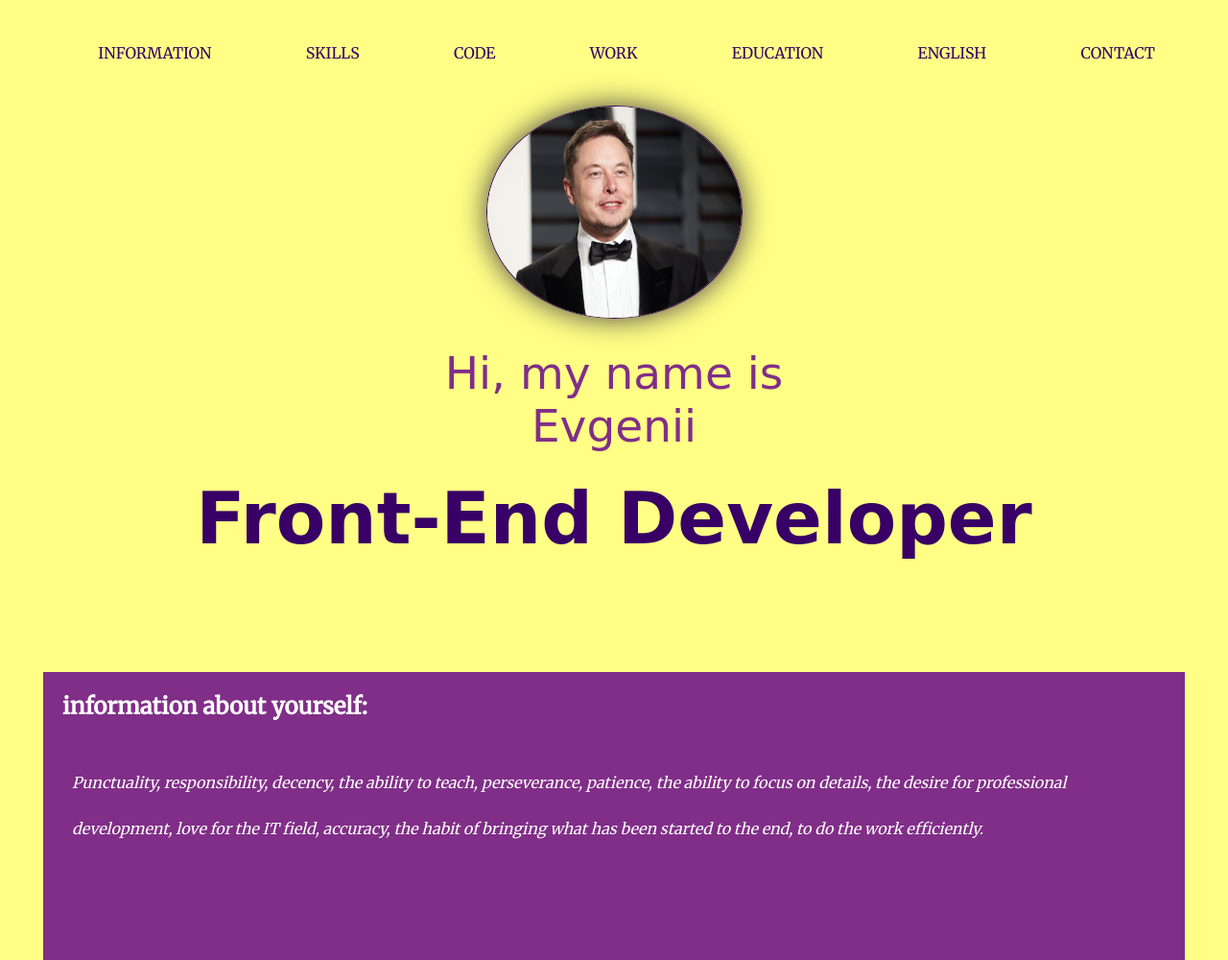
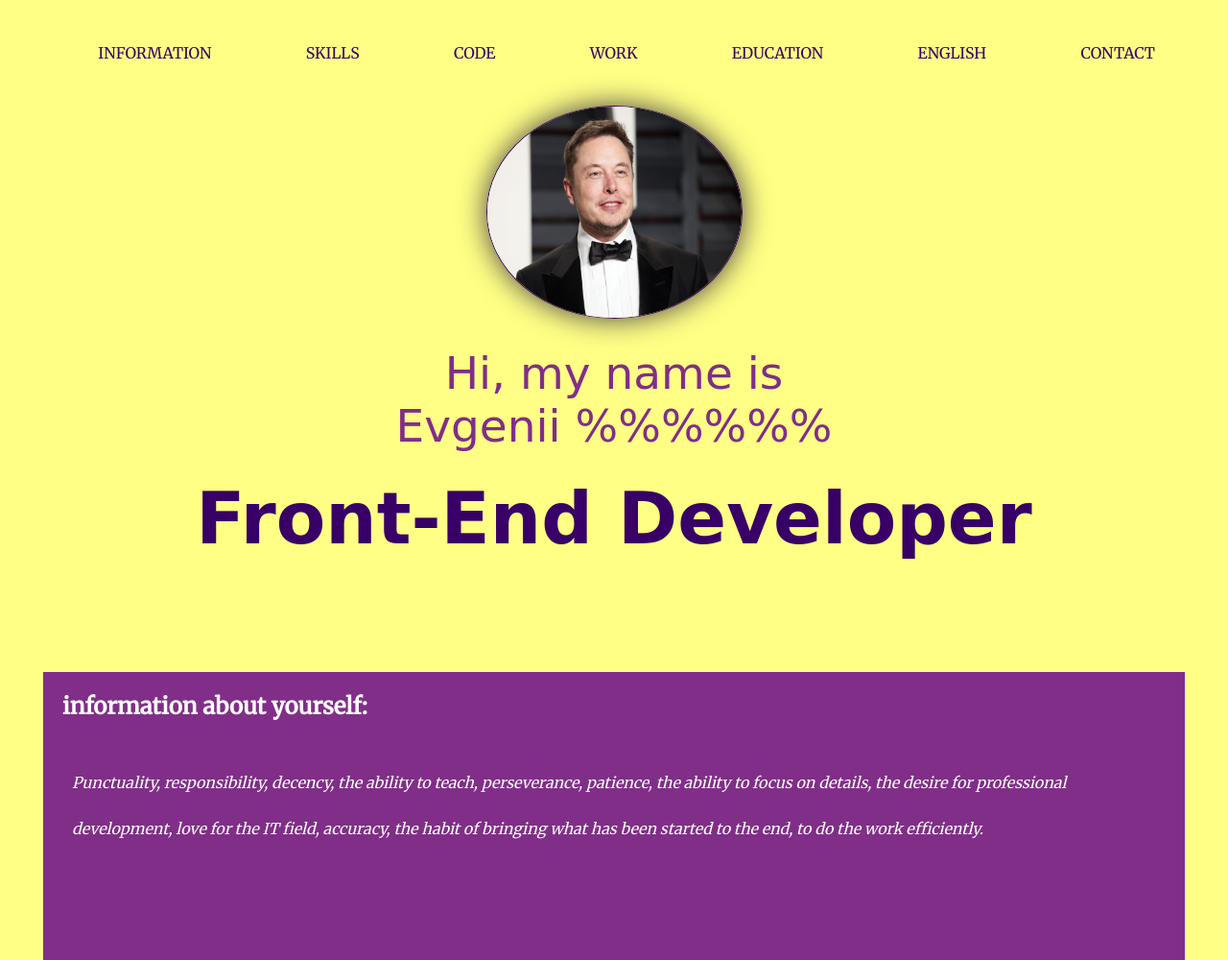
Before and after one commit to evgeniiDJS/rsschool-cv, a website: page index.html in a window 1280 px wide. Shown: the top 1000 px of the page at 96% size. Drawn offline with nearby package versions, Linux system fonts and the light colour scheme; a script that the page names is missing; a web font is replaced by a local one.

Commit message:
refactor: add

```diff
--- a/index.html
+++ b/index.html
@@ -38,7 +38,7 @@
             <div class="titles">
                 <img src="./assets/img/my_foto.jpg" alt="myfoto">
                 <div class="titles__first">
-					Hi, my name is Evgenii
+					Hi, my name is Evgenii  %%%%%%
 				</div>
                 <h1>
                     Front-End Developer
```
